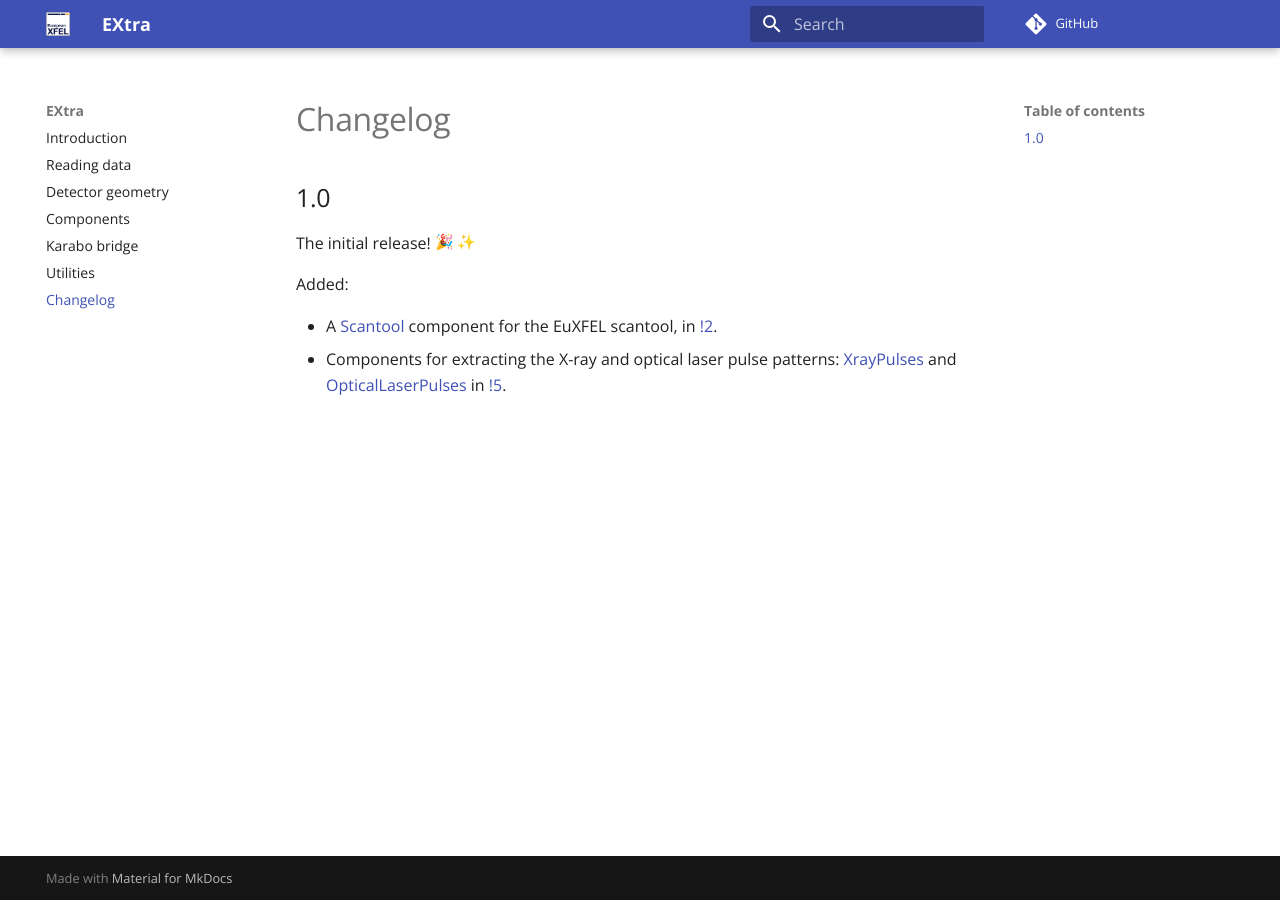
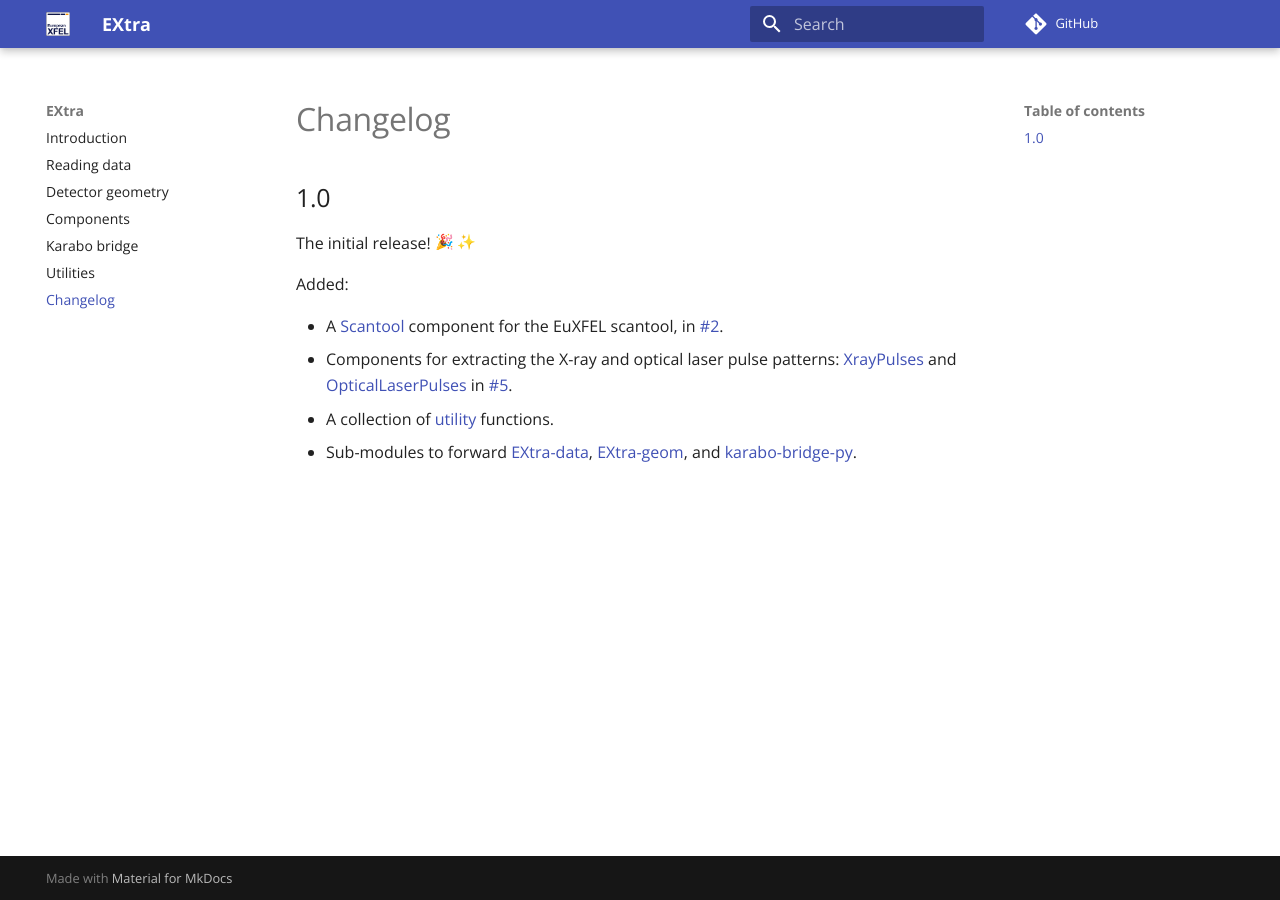
Before and after one commit to European-XFEL/EXtra, an MkDocs documentation site: the page built from docs/changelog.md, in a window 1280 px wide. Built offline with MkDocs 1.6.1 and Material for MkDocs 9.7.7, drawn with Linux system fonts in a browser that asks for light colours; emoji names are drawn with the system emoji font; comment, search, counter and statistics services are not loaded.

Commit message:
fixup! Add a changelog

```diff
--- a/docs/changelog.md
+++ b/docs/changelog.md
@@ -11,3 +11,6 @@ Added:
 - Components for extracting the X-ray and optical laser pulse patterns:
   [XrayPulses](components.md#extra.components.XrayPulses) and
   [OpticalLaserPulses](components.md#extra.components.OpticalLaserPulses) in !5.
+- A collection of [utility](utilities.md) functions.
+- Sub-modules to forward [EXtra-data](reading-data.md),
+  [EXtra-geom](detector-geometry.md), and [karabo-bridge-py](karabo-bridge.md).
--- a/mkdocs.yml
+++ b/mkdocs.yml
@@ -46,6 +46,7 @@ markdown_extensions:
   - pymdownx.emoji
   - pymdownx.magiclink:
       repo_url_shorthand: true
+      normalize_issue_symbols: true
       user: European-XFEL
       repo: EXtra
   - tables
```
